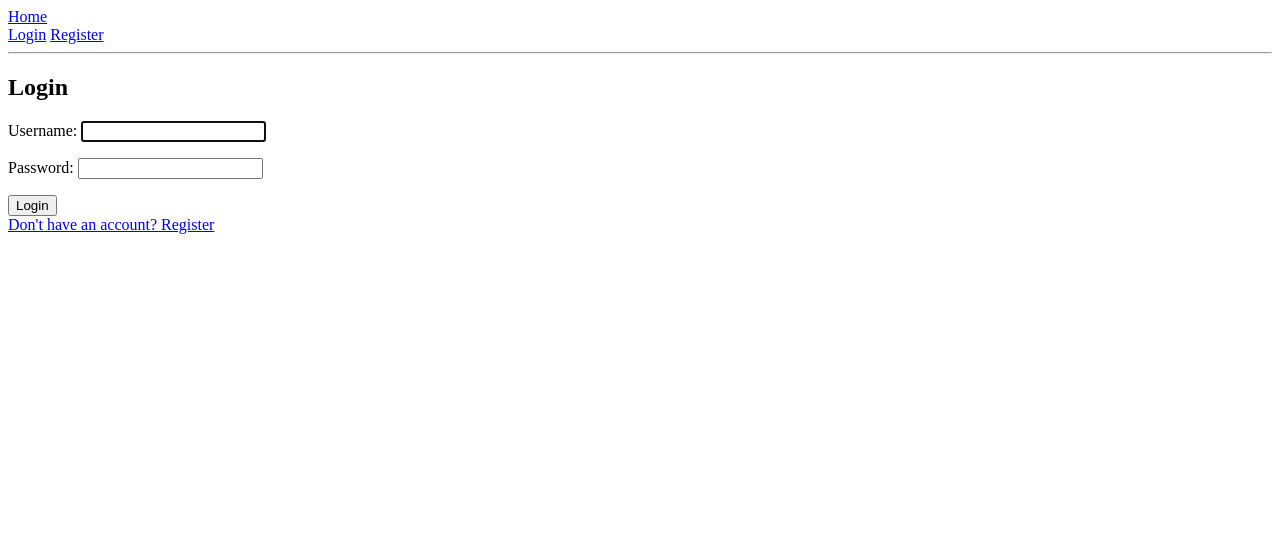
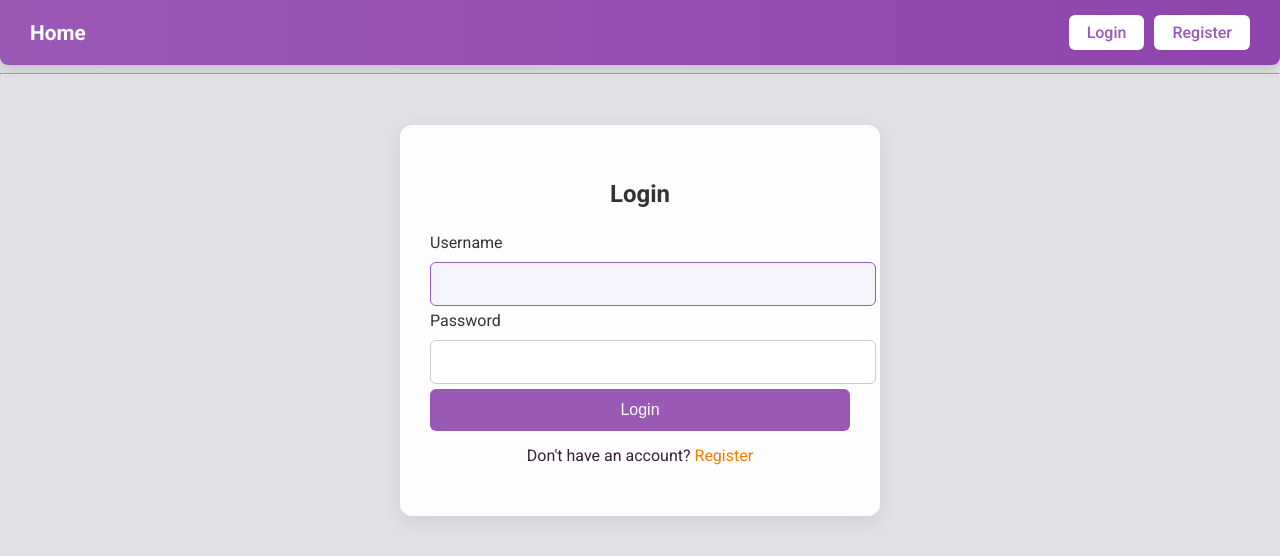
Before and after one commit to devstha61/Recipe-list-django, a Django app: page /login/ in a window 1280 px wide. Shown: the top 556 px of the page. Run offline with Django 5.2, Linux system fonts and the light colour scheme.

Commit message:
Updated CSS and HTML

```diff
--- /dev/null
+++ b/recipe_project/static/styles.css
@@ -0,0 +1,199 @@
+@import url('https://fonts.googleapis.com/css2?family=Roboto:wght@400;500;700&display=swap');
+
+/* BODY */
+body {
+    font-family: 'Roboto', sans-serif;
+    background: #e0e0e5;
+    color: #333;
+    margin: 0;
+    padding: 0;
+}
+
+/* NAVBAR */
+nav {
+    display: flex;
+    justify-content: space-between;
+    align-items: center;
+    padding: 15px 30px;
+    background: linear-gradient(90deg, #9b59b6, #8e44ad);
+    color: #fff;
+    box-shadow: 0 4px 12px rgba(0,0,0,0.15);
+    position: sticky;
+    top: 0;
+    z-index: 100;
+    border-bottom-left-radius: 8px;
+    border-bottom-right-radius: 8px;
+}
+
+.nav-left a {
+    color: #fff;
+    font-weight: 700;
+    text-decoration: none;
+    font-size: 1.3rem;
+}
+
+.nav-left a:hover {
+    opacity: 0.85;
+}
+
+.nav-right {
+    display: flex;
+    align-items: center;
+    gap: 10px;
+}
+
+/* NAV BUTTONS */
+.nav-button, .nav-form button {
+    background: #fff;
+    color: #9b59b6;
+    padding: 8px 18px;
+    border-radius: 6px;
+    font-weight: 500;
+    border: none;
+    cursor: pointer;
+    transition: all 0.3s ease;
+    text-decoration: none;
+}
+
+.nav-button:hover, .nav-form button:hover {
+    background: #e0d4f7;
+}
+
+/* RECIPE GRID */
+.recipe-grid {
+    display: flex;
+    flex-wrap: wrap;
+    gap: 25px;
+    justify-content: center;
+    padding: 30px 20px;
+}
+
+/* RECIPE CARD */
+.recipe-card {
+    display: block;
+    background: #fff;
+    border-radius: 12px;
+    overflow: hidden;
+    width: 260px;
+    text-align: center;
+    text-decoration: none;
+    color: #333;
+    transition: transform 0.3s, box-shadow 0.3s;
+    border: 1px solid #dcdcdc;
+    box-shadow: 0 6px 15px rgba(0,0,0,0.05);
+}
+
+.recipe-card:hover {
+    transform: translateY(-6px);
+    box-shadow: 0 12px 25px rgba(0,0,0,0.1);
+}
+
+.recipe-card img {
+    width: 100%;
+    height: 200px;
+    object-fit: cover;
+    display: block;
+}
+
+.recipe-card h3 {
+    padding: 12px;
+    font-size: 1.15rem;
+    font-weight: 600;
+    margin: 0;
+    color: #6a4fb0;
+}
+
+/* FORM CONTAINER */
+.form-container {
+    max-width: 420px;
+    margin: 50px auto;
+    padding: 35px 30px;
+    background: #fdfdfd;
+    border-radius: 12px;
+    box-shadow: 0 6px 20px rgba(0,0,0,0.08);
+}
+
+/* FORM ELEMENTS */
+form input[type="text"],
+form input[type="password"],
+form input[type="email"] {
+    width: 100%;
+    padding: 12px;
+    margin: 10px 0 5px 0;
+    border-radius: 6px;
+    border: 1px solid #ccc;
+    background-color: #fff;
+    color: #333;
+    font-size: 1rem;
+    transition: all 0.3s ease;
+}
+
+form input:focus {
+    outline: none;
+    border-color: #9b59b6;
+    background-color: #f5f3fb;
+}
+
+form input::placeholder {
+    color: #999;
+}
+
+/* FORM BUTTONS */
+form button {
+    width: 100%;
+    padding: 12px;
+    border-radius: 6px;
+    border: none;
+    background: #9b59b6;
+    color: #fff;
+    font-size: 1rem;
+    cursor: pointer;
+    font-weight: 500;
+    transition: all 0.3s ease;
+}
+
+form button:hover {
+    background: #8e44ad;
+}
+
+/* HEADINGS */
+h2 {
+    text-align: center;
+    margin-bottom: 25px;
+    color: #333;
+}
+
+/* PASSWORD NOTE */
+.password-note {
+    font-size: 0.85rem;
+    color: #666;
+    margin-bottom: 15px;
+    font-style: italic;
+}
+
+/* LINKS */
+a {
+    color: #333;
+    text-decoration: none;
+}
+
+a:hover {
+    text-decoration: underline;
+}
+
+/* RECIPE DETAIL */
+.recipe-detail img {
+    max-width: 100%;
+    height: auto;
+    display: block;
+    margin: 15px auto;
+    border-radius: 8px;
+}
+
+.recipe-detail h3 {
+    margin-top: 15px;
+}
+
+.recipe-detail p {
+    line-height: 1.6;
+}
--- a/recipe_project/templates/base.html
+++ b/recipe_project/templates/base.html
@@ -2,23 +2,27 @@
 <html>
 <head>
     <title>Recipe App</title>
+    {% load static %}
+    <link rel="stylesheet" href="{% static 'styles.css' %}">
+    <!-- Google Fonts -->
+    <link href="https://fonts.googleapis.com/css2?family=Roboto:wght@400;500;700&display=swap" rel="stylesheet">
 </head>
 <body>
     <header>
         <nav>
-            <div>
+            <div class="nav-left">
                 <a href="{% url 'recipe-list' %}">Home</a>
             </div>
-            <div>
+            <div class="nav-right">
                 {% if user.is_authenticated %}
                     <span>Hi, {{ user.username }}!</span>
-                    <form method="post" action="{% url 'logout' %}" style="display:inline;">
+                    <form method="post" action="{% url 'logout' %}" class="nav-form">
                         {% csrf_token %}
                         <button type="submit">Logout</button>
                     </form>
                 {% else %}
-                    <a href="{% url 'login' %}">Login</a>
-                    <a href="{% url 'register' %}">Register</a>
+                    <a href="{% url 'login' %}" class="nav-button">Login</a>
+                    <a href="{% url 'register' %}" class="nav-button">Register</a>
                 {% endif %}
             </div>
         </nav>
--- a/recipe_project/templates/registration/login.html
+++ b/recipe_project/templates/registration/login.html
@@ -1,11 +1,40 @@
 {% extends "base.html" %}
 
 {% block content %}
-<h2>Login</h2>
-<form method="post">
-    {% csrf_token %}
-    {{ form.as_p }}
-    <button type="submit">Login</button>
-</form>
-<a href="{% url 'register' %}">Don't have an account? Register</a>
+<div class="form-container">
+    <h2>Login</h2>
+
+    <form method="post">
+        {% csrf_token %}
+
+
+
+        {% for field in form %}
+            <div class="form-field">
+                <label for="{{ field.id_for_label }}">{{ field.label }}</label>
+                {{ field }}
+                {% if field.help_text %}
+                    <div class="help-text">{{ field.help_text }}</div>
+                {% endif %}
+                {% for error in field.errors %}
+                    <div class="error">{{ error }}</div>
+                {% endfor %}
+            </div>
+        {% endfor %}
+
+                {% if form.non_field_errors %}
+                <div class="error">
+                    {% for error in form.non_field_errors %}
+                        {{ error }}
+                    {% endfor %}
+                </div>
+            {% endif %}
+
+        <button type="submit">Login</button>
+    </form>
+
+    <p style="text-align:center; margin-top:15px; color:#3b1e39;">
+        Don't have an account? <a href="{% url 'register' %}" style="color:#f57c00;">Register</a>
+    </p>
+</div>
 {% endblock %}
```
Also changed, not shown: recipe_project/recipe_project/settings.py (+5 -2 lines), recipe_project/templates/recipe_list.html (+11 -7 lines), recipe_project/templates/registration/register.html (+32 -7 lines), recipe_project/db.sqlite3.
